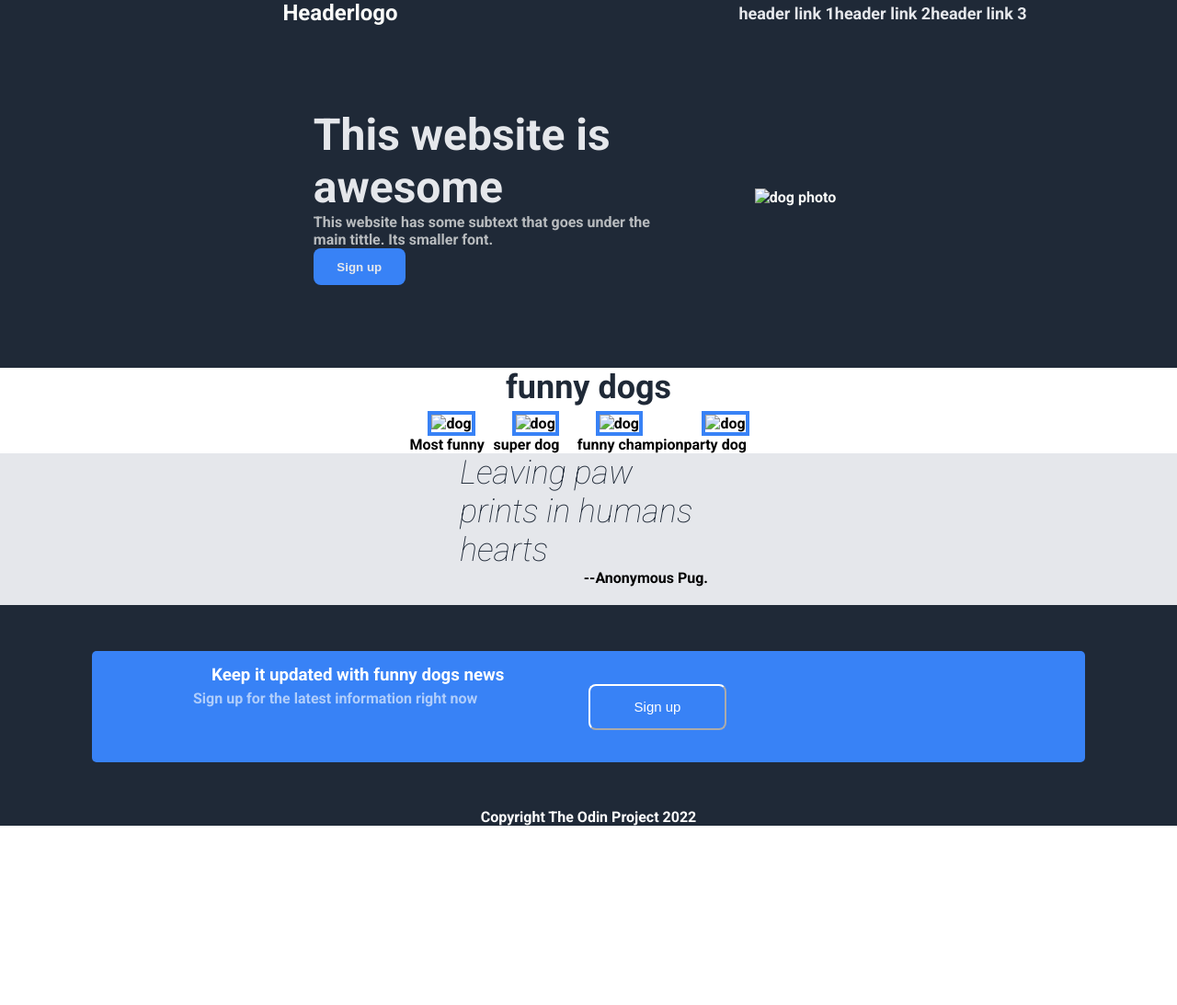
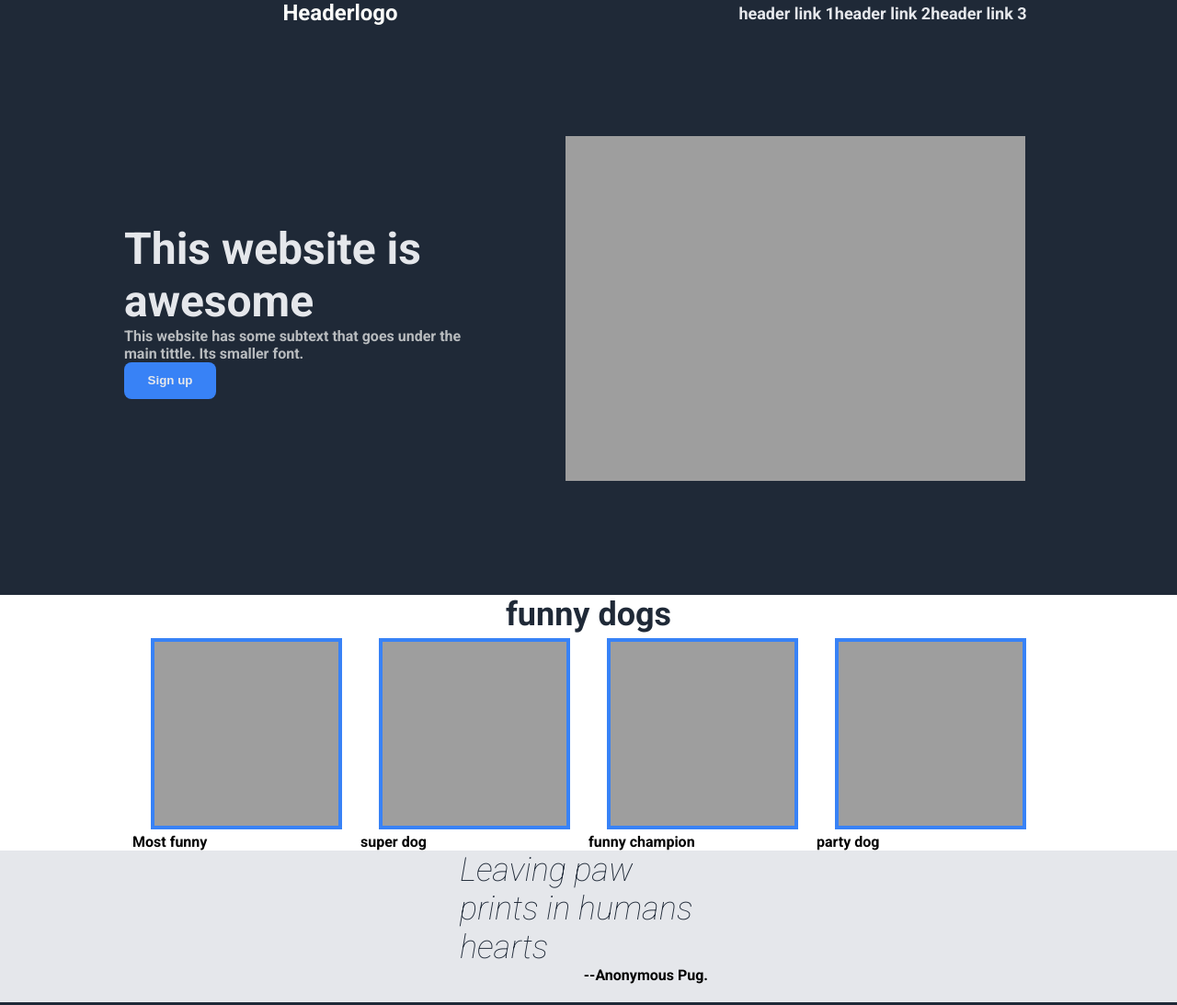
Before and after one commit to willmont06/landing, a plain HTML site: page index.html in a window 1280 px wide. Shown: the top 1093 px of the page at 92% size. Before the commit the page ends 898 px from the top, so only its background shows below. Drawn offline with Linux system fonts and the light colour scheme; the site is published under a folder, as on GitHub Pages, so addresses that start at the root find nothing.

Commit message:
Update index.html

```diff
--- a/index.html
+++ b/index.html
@@ -34,7 +34,7 @@
 
             </div>
             <div class="hero1 heroimg">
-                <img src="/images/pugcloseup.jpg" alt="dog photo" width="500">
+                <img src="images/pugcloseup.jpg" alt="dog photo" width="500">
             </div>
 
         </div>
@@ -42,22 +42,22 @@
             <h2>funny dogs</h2>
             <div class="content-info">
                 <div>
-                    <img src="/images/pugcloseup.jpg" alt="dog" width="150">
+                    <img src="images/pugcloseup.jpg" alt="dog" width="150">
                     <p>Most funny</p>
                 </div>
 
                 <div>
-                    <img src="/images/pugcloseup.jpg" alt="dog" width="150">
+                    <img src="images/pugcloseup.jpg" alt="dog" width="150">
                     <p>super dog</p>
                 </div>
 
                 <div>
-                    <img src="/images/pugcloseup.jpg" alt="dog" width="150">
+                    <img src="images/pugcloseup.jpg" alt="dog" width="150">
                     <p>funny champion</p>
                 </div>
 
                 <div>
-                    <img src="/images/pugcloseup.jpg" alt="dog" width="150">
+                    <img src="images/pugcloseup.jpg" alt="dog" width="150">
                     <p>party dog</p>
                 </div>
             </div>
```
